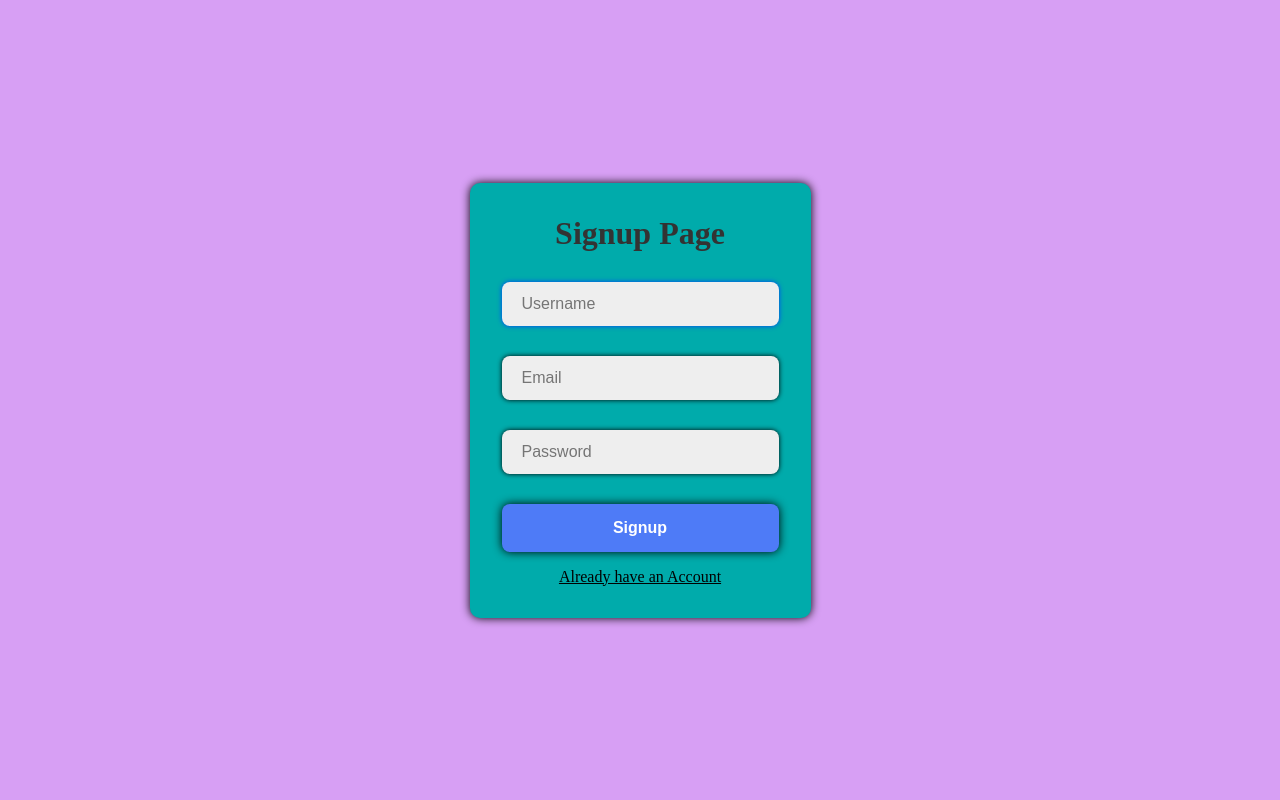
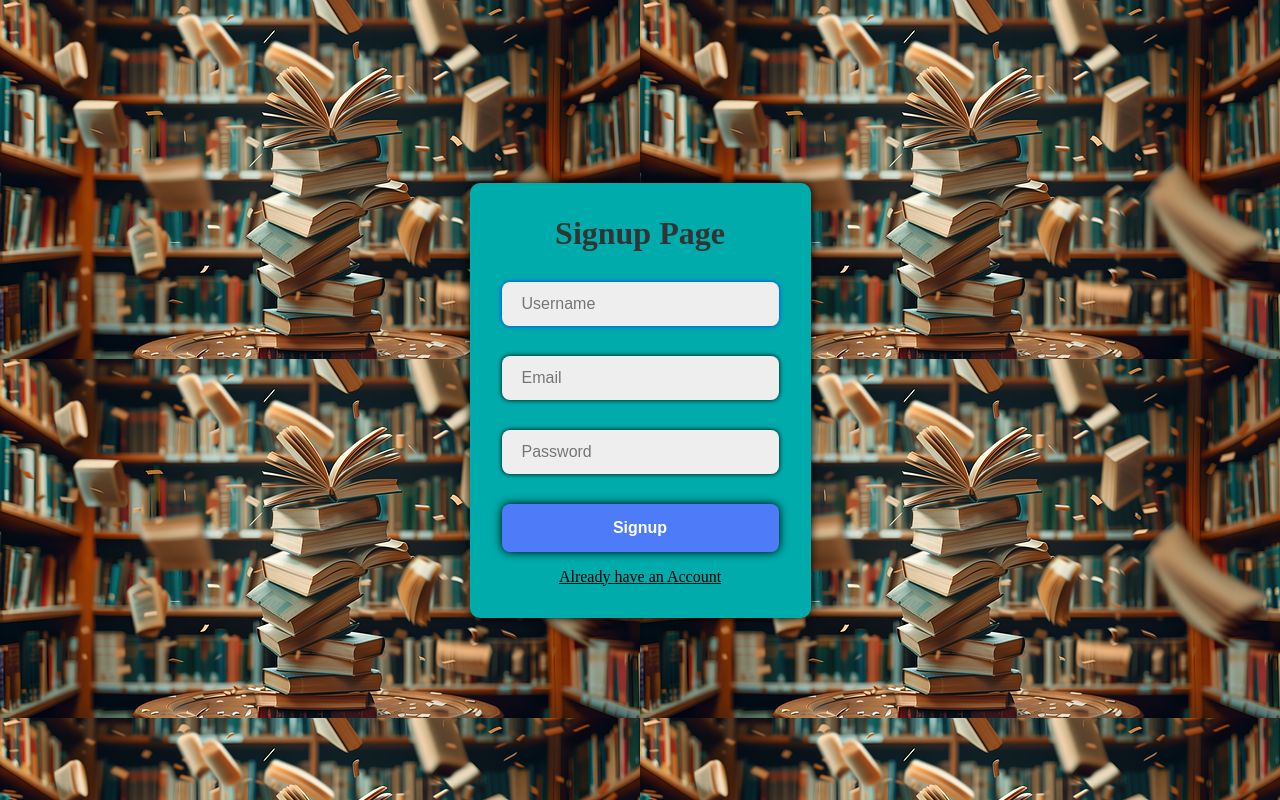
Before and after one commit to akashasahu07/BookNest, an Angular app: page / in a window 1280 px wide. Built offline with nearby package versions, Linux system fonts and the light colour scheme.

Commit message:
image added

```diff
--- a/angular.json
+++ b/angular.json
@@ -21,6 +21,7 @@
             ],
             "tsConfig": "tsconfig.app.json",
             "assets": [
+              "src/assets",
               {
                 "glob": "**/*",
                 "input": "public"
--- a/src/app/signup/signup.component.css
+++ b/src/app/signup/signup.component.css
@@ -1,6 +1,7 @@
 .signup-container {
-    background: #d79ff4;
+    background-image: url(/assets/signup.png);
     height: 100vh;
+    width: 100vw;
     display: flex;
     justify-content: center;
     align-items: center;
```
Also changed, not shown: src/app/login/login.component.ts (line endings or trailing spaces), src/assets/signup.png (added).
